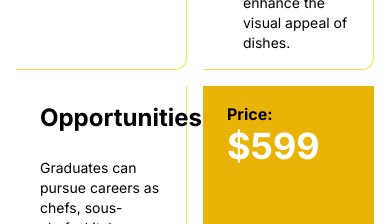
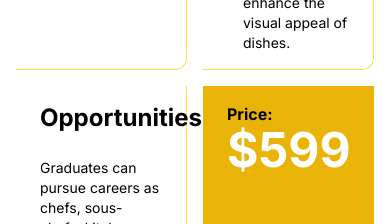
Before and after one commit to yeef93/company-profile, a Next.js app: page /programs in a window 390 px wide. Shown: the part 1360-1584 px from the top of the page. Built offline with nearby package versions, Linux system fonts and the light colour scheme.

Commit message:
feat:updatestyle

```diff
--- a/app/programs/page.tsx
+++ b/app/programs/page.tsx
@@ -75,7 +75,7 @@ function Programs() {
                 <div className="w-full sm:w-1/2 mb-4 px-2">
                   <div className="h-full py-4 px-6 border border-yellow-500 border-t-0 border-l-0 rounded-br-xl bg-yellow-500 font-bold">
                     Price:
-                    <h3 className=" lg:text-8xl md:text-4xl sm:text-4xl font-bold text-md mb-6 text-white">
+                    <h3 className=" lg:text-8xl md:text-5xl sm:text-5xl font-bold text-md mb-6 text-white">
                       {item.price}
                     </h3>
                   </div>
```
